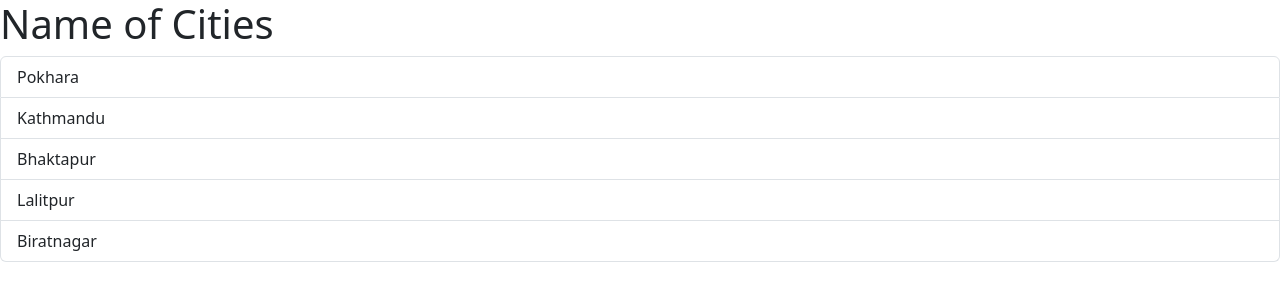
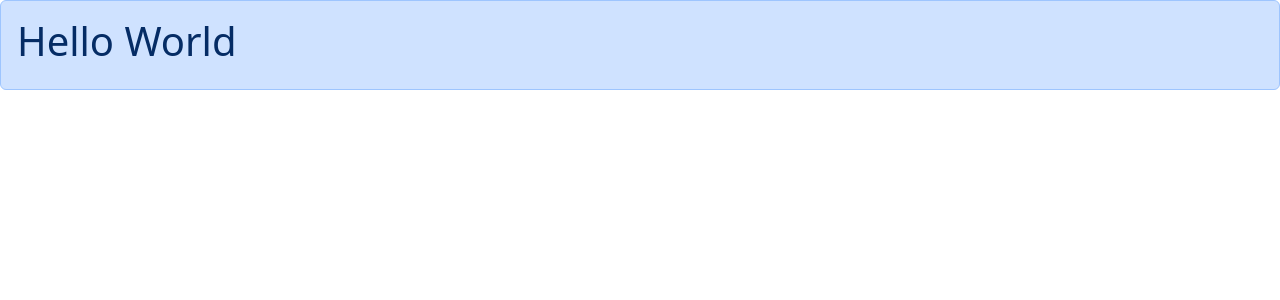
Before and after one commit to amangrx/react-app, a React (Vite) app in the folder reactproject/: page / in a window 1280 px wide. Shown: the top 300 px of the page. Built offline with nearby package versions, Linux system fonts and the light colour scheme.

Commit message:
using children

```diff
--- a/reactproject/src/App.tsx
+++ b/reactproject/src/App.tsx
@@ -1,14 +1,20 @@
-import ListGroup from "./components/ListGroup";
+// import ListGroup from "./components/ListGroup";
+
+import Alert from "./components/Alert";
+
 
 function App() {
-  let items = ["Pokhara", "Kathmandu", "Bhaktapur", "Lalitpur", "Biratnagar"];
-  const handleSelectItem = (item: string) => {
-    console.log(item);
-  }
+  // let items = ["Pokhara", "Kathmandu", "Bhaktapur", "Lalitpur", "Biratnagar"];
+  // const handleSelectItem = (item: string) => {
+  //   console.log(item);
+  // }
 
   return (
     <div>
-      <ListGroup items={items} heading="Name of Cities" onSelectItem={handleSelectItem}/>
+      <Alert>
+        <h1>Hello World</h1>
+      </Alert>
+      {/* <ListGroup items={items} heading="Name of Cities" onSelectItem={handleSelectItem}/> */}
     </div>
   );
 }
--- /dev/null
+++ b/reactproject/src/components/Alert.tsx
@@ -0,0 +1,15 @@
+import { ReactNode } from "react";
+
+interface AlertProps {
+    children : ReactNode;
+}
+
+const Alert = ({children}: AlertProps) => {
+  return (
+    <div className="alert alert-primary" role="alert">
+      {children}
+    </div>
+  )
+}
+
+export default Alert
```
